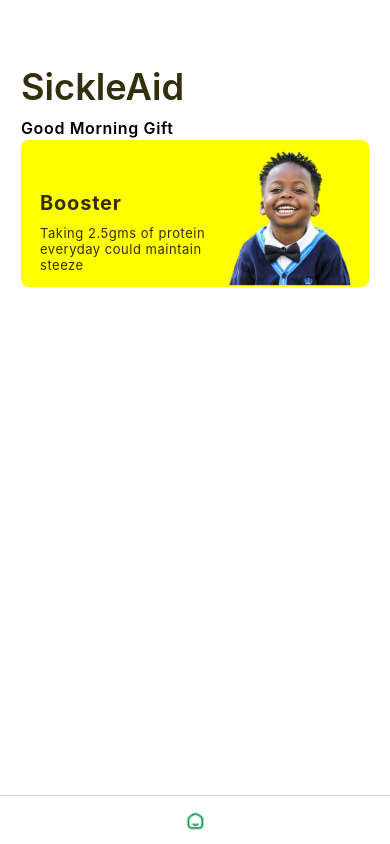
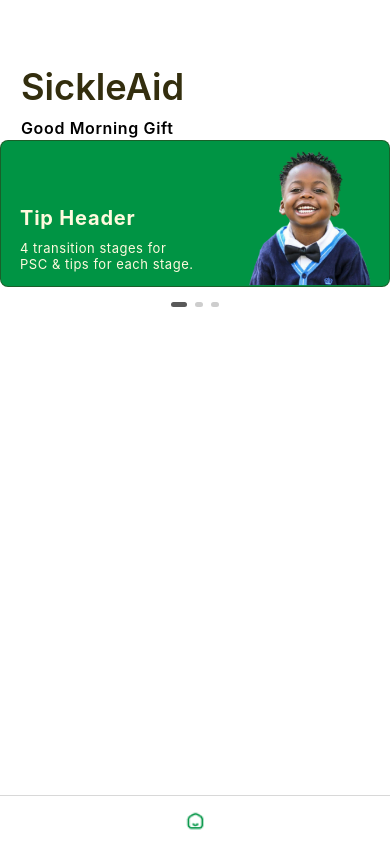
Before and after one commit to ogbechie04/sickle-aid, a React Native app: screen /Home in a window 390 px wide. Built offline with nearby package versions, Linux system fonts and the light colour scheme.

Commit message:
implemented carousel

```diff
--- a/App.js
+++ b/App.js
@@ -5,12 +5,14 @@
 import { NavigationContainer } from '@react-navigation/native';
 import Tabs from './src/components/Tabs';
 import HeaderCard from './src/components/HeaderCard';
+import HeaderCardCarousel from './src/components/HeaderCardCarousel';
 
 export default function App() {
   return (
     <NavigationContainer>
       <Tabs />
       {/* <HeaderCard /> */}
+      {/* <HeaderCardCarousel /> */}
     </NavigationContainer>
   );
 }
--- a/package.json
+++ b/package.json
@@ -16,6 +16,8 @@
     "expo-status-bar": "~1.12.1",
     "react": "18.2.0",
     "react-native": "^0.74.5",
+    "react-native-gesture-handler": "^2.18.1",
+    "react-native-reanimated": "^3.15.1",
     "react-native-safe-area-context": "4.10.5",
     "react-native-screens": "3.31.1"
   },
--- a/src/components/HeaderCard.jsx
+++ b/src/components/HeaderCard.jsx
@@ -5,23 +5,30 @@
 /**
  *
  * TODO
- * Remove default values for headingText and mainText
+ * Putting individual bgWidth and bgColor for each card
  */
 
 function HeaderCard(props) {
-  const { headingText = "Music", mainText = "Please dont stop" } = props;
-  const { container, containerColor, baseText, headerText, bodyText, textWrapper } = styles;
+  const { headingText, mainText, containerColor, textColor } = props;
+  const {
+    container,
+    baseText,
+    headerText,
+    bodyText,
+    textWrapper,
+    image
+  } = styles;
   return (
     <SafeAreaView>
-    <View style={[container, containerColor]}>
-      <View style={textWrapper}>
-        <Text style={[baseText, headerText]}>{headingText}</Text>
-        <Text style={[baseText, bodyText]}>{mainText}</Text>
+      <View style={[container, { backgroundColor: containerColor }]}>
+        <View style={textWrapper}>
+          <Text style={[baseText, headerText, {color: textColor}]}>{headingText}</Text>
+          <Text style={[baseText, bodyText, {color: textColor}]}>{mainText}</Text>
+        </View>
+        <View>
+          <Image style={image} source={boyImage} />
+        </View>
       </View>
-      <View>
-        <Image source={boyImage} />
-      </View>
-    </View>
     </SafeAreaView>
   );
 }
@@ -31,16 +38,17 @@
     alignItems: 'center',
     justifyContent: 'space-between',
     flexDirection: 'row',
-    backgroundColor: 'yellow',
     borderRadius: 8,
     paddingLeft: 19,
     width: '100%',
-    height: 147
+    height: 147,
+    borderWidth: 0.5,
+    borderColor: '#332e0e80',
   },
   textWrapper: {
     gap: 9.91,
     alignSelf: 'flex-end',
-    paddingBottom: 14.05
+    paddingBottom: 14.05,
   },
   baseText: {
     fontFamily: 'Inter',
@@ -49,14 +57,18 @@
   headerText: {
     fontSize: 20,
     fontWeight: 700,
-    letterSpacing: 0.8
+    letterSpacing: 0.8,
   },
   bodyText: {
     fontSize: 13,
     fontWeight: 400,
     letterSpacing: 0.52,
-    maxWidth: 174
+    maxWidth: 174,
   },
+  image: {
+    alignSelf: 'flex-end',
+    resizeMode: 'contain'
+  }
 });
 
 export default HeaderCard;
--- /dev/null
+++ b/src/components/HeaderCardCarousel.jsx
@@ -0,0 +1,120 @@
+import React, { useRef } from 'react';
+import {
+  Dimensions,
+  SafeAreaView,
+  Animated,
+  View,
+  StyleSheet,
+  FlatList,
+} from 'react-native';
+import HeaderCard from './HeaderCard';
+
+/**
+ *
+ * TODO
+ * Putting individual bgWidth and bgColor for each card
+ */
+
+const headerCardData = [
+  {
+    id: 1,
+    headingText: 'Booster',
+    mainText: 'Taking 2.5gms of protein everyday could maintain steeze',
+    containerColor: '#FFED4A',
+  },
+  {
+    id: 2,
+    headingText: 'Tip Header',
+    mainText: '4 transition stages for PSC & tips for each stage.',
+    containerColor: '#009444',
+    textColor: '#FFFADE',
+  },
+  {
+    id: 3,
+    headingText: 'Tip Header',
+    mainText: '4 transition stages for PSC & tips for each stage.',
+    containerColor: '#FFFFFF',
+  },
+];
+
+const { width } = Dimensions.get('window');
+
+function HeaderCardCarousel() {
+  const { container } = styles;
+  const scrollX = useRef(new Animated.Value(0)).current;
+
+  const renderItem = ({ item }) => (
+    <View style={{ width }}>
+      <HeaderCard
+        headingText={item.headingText}
+        mainText={item.mainText}
+        containerColor={item.containerColor}
+        textColor={item.textColor}
+      />
+    </View>
+  );
+
+  return (
+    <SafeAreaView>
+      <View style={container}>
+        <FlatList
+          data={headerCardData}
+          renderItem={renderItem}
+          keyExtractor={(item) => item.id}
+          horizontal
+          pagingEnabled
+          showsHorizontalScrollIndicator={false}
+          onScroll={Animated.event(
+            [{ nativeEvent: { contentOffset: { x: scrollX } } }],
+            { useNativeDriver: false }
+          )}
+          snapToInterval={width}
+          decelerationRate="fast"
+          snapToAlignment="start"
+        />
+        <View style={styles.indicatorContainer}>
+          {headerCardData.map((_, i) => {
+            const inputRange = [(i - 1) * width, i * width, (i + 1) * width];
+            const dotWidth = scrollX.interpolate({
+              inputRange,
+              outputRange: [8, 16, 8],
+              extrapolate: 'clamp',
+            });
+            const opacity = scrollX.interpolate({
+              inputRange,
+              outputRange: [0.3, 1, 0.3],
+              extrapolate: 'clamp',
+            });
+            return (
+              <Animated.View
+                key={i.toString()}
+                style={[styles.dot, { width: dotWidth, opacity }]}
+              />
+            );
+          })}
+        </View>
+      </View>
+    </SafeAreaView>
+  );
+}
+
+const styles = StyleSheet.create({
+  container: {
+    alignItems: 'center',
+    justifyContent: 'center',
+  },
+  indicatorContainer: {
+    flexDirection: 'row',
+    position: 'absolute',
+    bottom: -20,
+    alignSelf: 'center',
+  },
+  dot: {
+    height: 5,
+    borderRadius: 4,
+    backgroundColor: '#595959',
+    marginHorizontal: 4,
+  },
+});
+
+export default HeaderCardCarousel;
--- a/src/screens/MainScreen.jsx
+++ b/src/screens/MainScreen.jsx
@@ -1,6 +1,6 @@
 import React from 'react';
 import { SafeAreaView, Text, View, StyleSheet } from 'react-native';
-import HeaderCard from '../components/HeaderCard';
+import HeaderCardCarousel from '../components/HeaderCardCarousel';
 
 /**
  *
@@ -8,7 +8,15 @@
  * Change Gift to users name
  */
 function MainScreen() {
-  const { wrapper, baseText, headerText, bodyText, container, headerContainer } = styles;
+  const {
+    wrapper,
+    baseText,
+    headerText,
+    bodyText,
+    container,
+    headerContainer,
+    carouselContainer,
+  } = styles;
   return (
     <SafeAreaView style={wrapper}>
       <View style={container}>
@@ -16,7 +24,9 @@
           <Text style={[baseText, headerText]}>SickleAid</Text>
           <Text style={[baseText, bodyText]}>Good Morning Gift</Text>
         </View>
-        <HeaderCard headingText={'Booster'} mainText={'Taking 2.5gms of protein everyday could maintain steeze'} />
+        <View style={carouselContainer}>
+          <HeaderCardCarousel />
+        </View>
       </View>
     </SafeAreaView>
   );
@@ -31,11 +41,15 @@
     flex: 1,
     alignItems: 'center',
     paddingTop: 64.98,
-    paddingHorizontal: 21
+    paddingHorizontal: 21,
   },
   headerContainer: {
     alignSelf: 'flex-start',
-    gap: 7
+    gap: 7,
+  },
+  carouselContainer: {
+    width: '100%',
+    flex: 1
   },
   baseText: {
     fontFamily: 'Inter',
```
Also changed, not shown: 1 other file (tests, documents, lock files or other folders).
